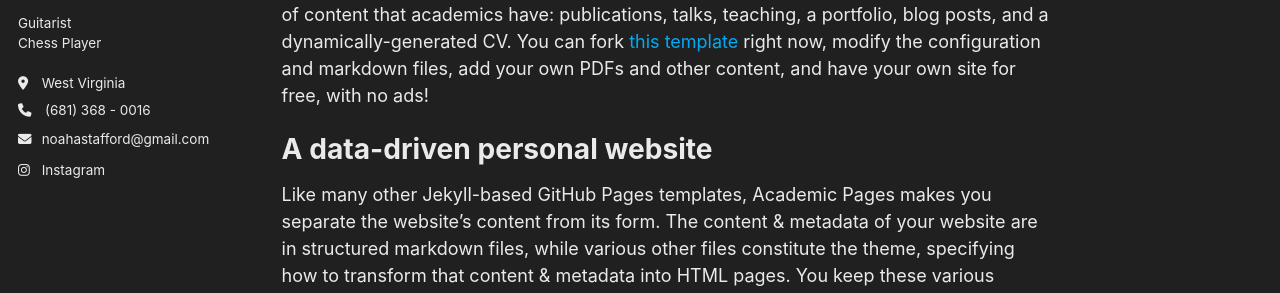
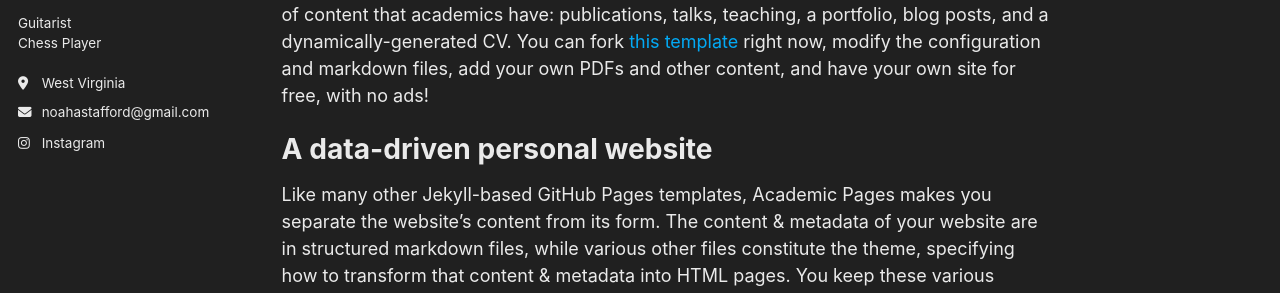
Before and after one commit to noahastafford/noahastafford.github.io, a Jekyll site: the page built from _pages/about.md, in a window 1280 px wide. Shown: the part 310-603 px from the top of the page. Built offline with Jekyll 4.4.1, drawn with Linux system fonts in a browser that asks for light colours.

Commit message:
quicktest

```diff
--- a/_config.yml
+++ b/_config.yml
@@ -29,7 +29,7 @@ author:
   employer         : #"Red Brick University"
   uri              : # URL
   email            : "noahastafford@gmail.com"
-  phone            : "(681) 368 - 0016"
+  phone            : #"(681) 368 - 0016"
 
   # Academic websites
   arxiv            : # URL - Update with the correct link to your profile
```
